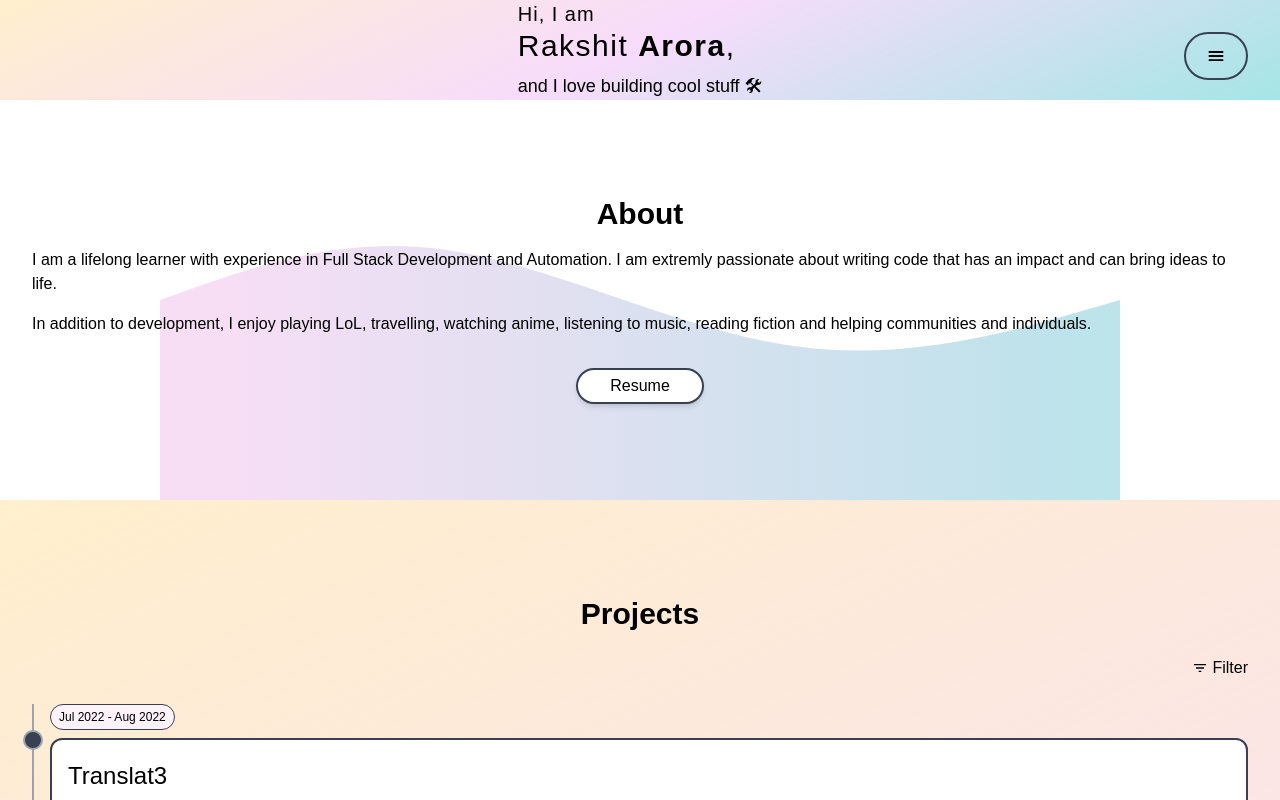
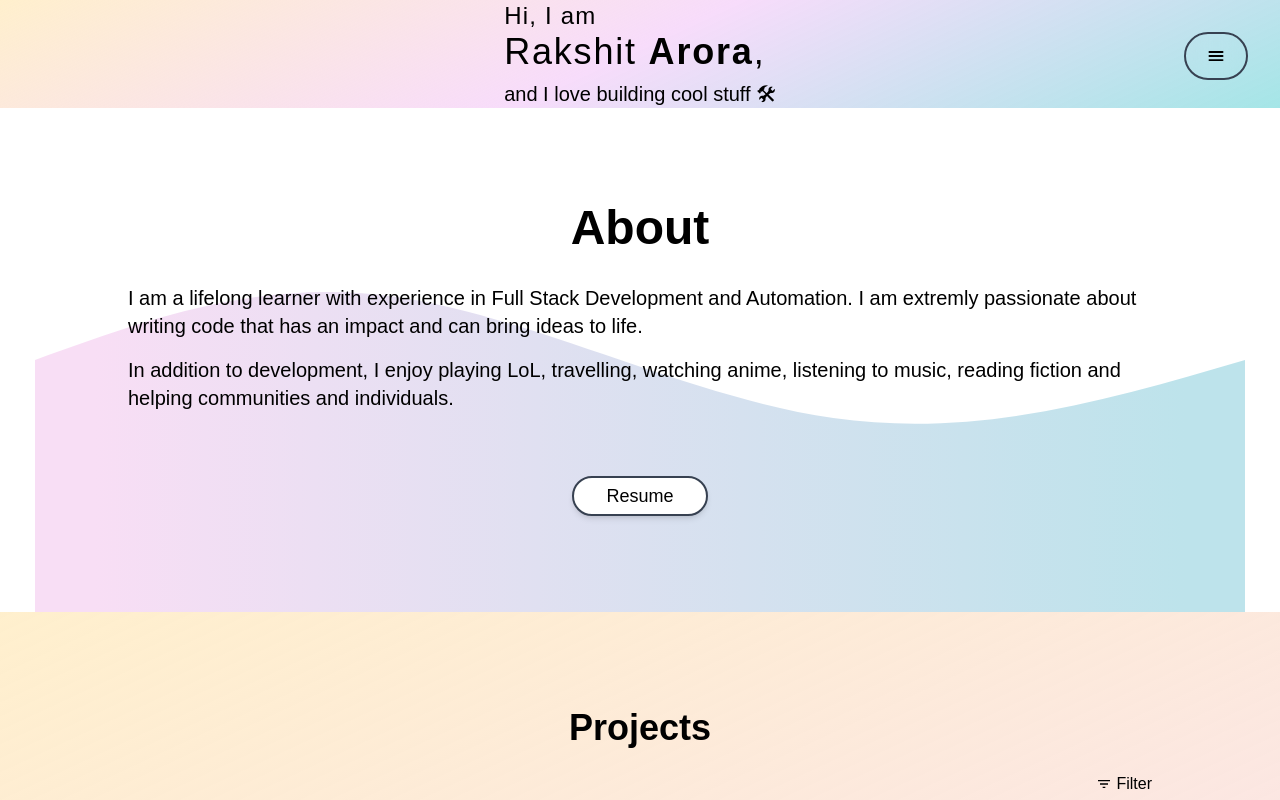
Before and after one commit to rakshit087/rakshit087.github.io, a Next.js app: page / in a window 1280 px wide. Built offline with nearby package versions, Linux system fonts and the light colour scheme; what next-real-viewport would draw is missing.

Commit message:
Made sections ready for medium screen devices

```diff
--- a/src/sections/About.tsx
+++ b/src/sections/About.tsx
@@ -2,14 +2,14 @@ export const About = () => {
   return (
     <section
       id="about"
-      className="flex flex-col items-center justify-center px-8 py-24 bg-no-repeat fill-screen snap-start snap-always"
+      className="flex flex-col items-center justify-center px-8 py-24 bg-no-repeat fill-screen snap-start snap-always md:px-32"
       style={{
         backgroundImage: "url('/images/bg-wave.svg')",
         backgroundPosition: 'bottom',
       }}
     >
-      <p className="mb-4 text-3xl font-bold">About</p>
-      <div className="mb-8 text-md">
+      <p className="mb-4 text-4xl font-bold md:text-5xl md:mb-8">About</p>
+      <div className="mb-8 text-lg md:text-xl md:mb-16">
         <p className="mb-4">
           I am a lifelong learner with experience in Full Stack Development and Automation. I am extremly passionate
           about writing code that has an impact and can bring ideas to life.
@@ -24,7 +24,9 @@ export const About = () => {
         target="_blank"
         rel="noreferrer"
       >
-        <button className="px-8 py-1 bg-white border-2 border-gray-700 rounded-full shadow-md ">Resume</button>
+        <button className="px-8 py-1 bg-white border-2 border-gray-700 rounded-full shadow-md md:text-lg">
+          Resume
+        </button>
       </a>
     </section>
   );
--- a/src/sections/Connect.tsx
+++ b/src/sections/Connect.tsx
@@ -2,10 +2,10 @@ import { SiGmail, SiTwitter, SiGithub, SiHashnode, SiYoutube } from 'react-icons
 
 export const Connect = () => {
   return (
-    <section id="connect" className="flex flex-col items-center justify-center h-screen px-8 snap-end">
+    <section id="connect" className="flex flex-col items-center justify-center h-screen px-8 snap-end md:px-32">
       <div className="px-8 py-12 rounded-lg add-bg">
-        <p className="mb-4 text-3xl font-bold text-center">Contact Me</p>
-        <p className="mb-8 text-md">
+        <p className="mb-4 text-3xl font-bold text-center md:text-4xl md:mb-8">Contact Me</p>
+        <p className="mb-8 text-md md:text-xl md:mb-16">
           I love connecting with different people and it would be awesome if we could get in touch :) You can find me on
           these platforms:
         </p>
--- a/src/sections/Intro.tsx
+++ b/src/sections/Intro.tsx
@@ -2,11 +2,11 @@ export const Intro = () => {
   return (
     <section id="intro" className="flex flex-col items-center justify-center fill-screen snap-start add-bg">
       <div>
-        <p className="text-xl tracking-wider">Hi, I am</p>
-        <p className="text-3xl tracking-wider">
+        <p className="text-xl tracking-wider md:text-2xl">Hi, I am</p>
+        <p className="text-3xl tracking-wider md:text-4xl">
           Rakshit <strong>Arora</strong>,
         </p>
-        <p className="mt-2 text-lg">and I love building cool stuff 🛠</p>
+        <p className="mt-2 text-lg md:text-xl">and I love building cool stuff 🛠</p>
       </div>
     </section>
   );
--- a/src/sections/Projects.tsx
+++ b/src/sections/Projects.tsx
@@ -28,8 +28,8 @@ export const Projects = () => {
   }, [tag]);
 
   return (
-    <section id="projects" className="flex flex-col items-center px-8 py-24 snap-start snap-always add-bg">
-      <p className="mb-6 text-3xl font-bold">Projects</p>
+    <section id="projects" className="flex flex-col items-center px-8 py-24 snap-start snap-always add-bg md:px-32">
+      <p className="mb-6 text-3xl font-bold md:text-4xl">Projects</p>
       <FilterButton selectedTag={tag} tags={tags} setTag={setTag} />
       <div className="flex w-full">
         <div className="mr-4 border border-gray-400 border-2-2"></div>
```
